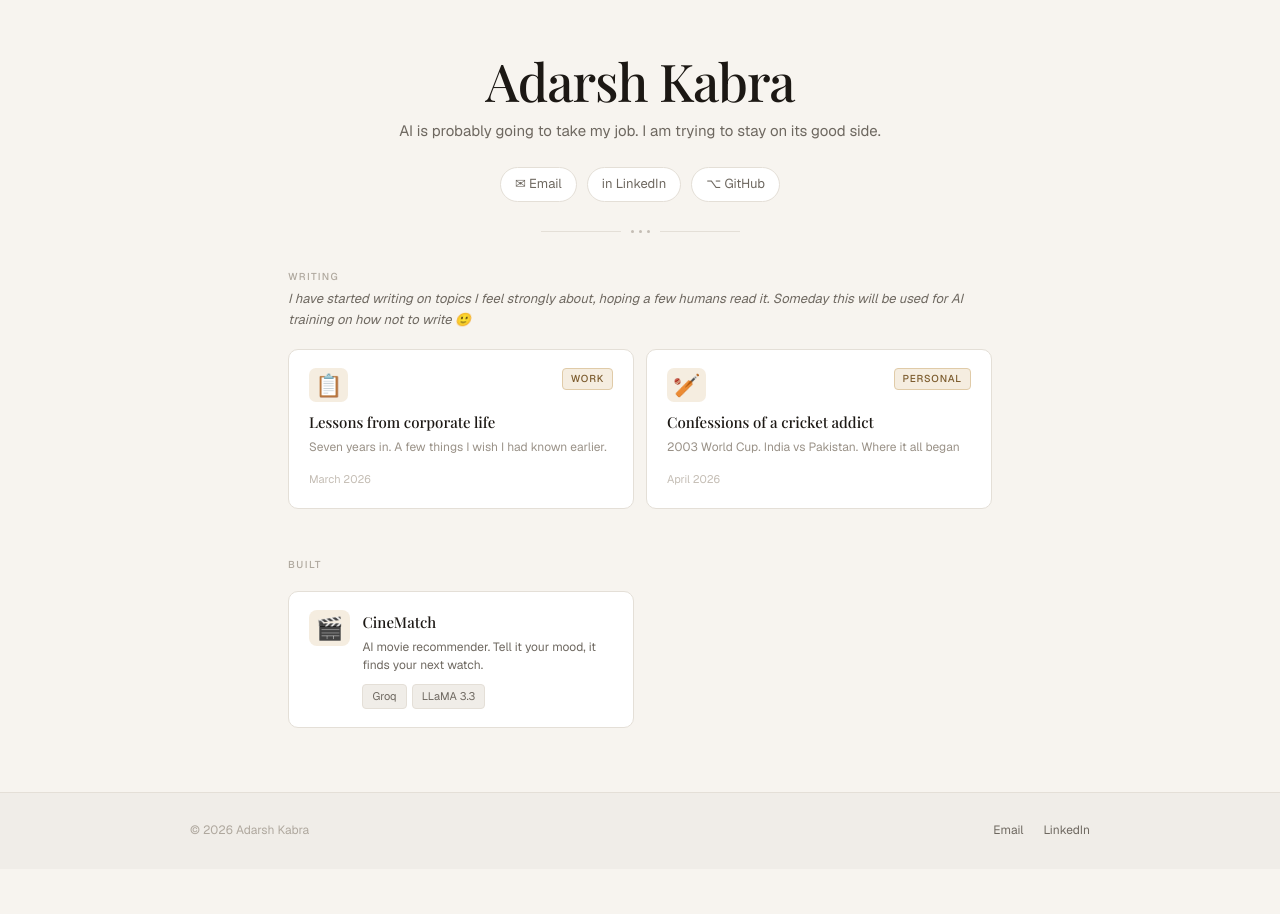
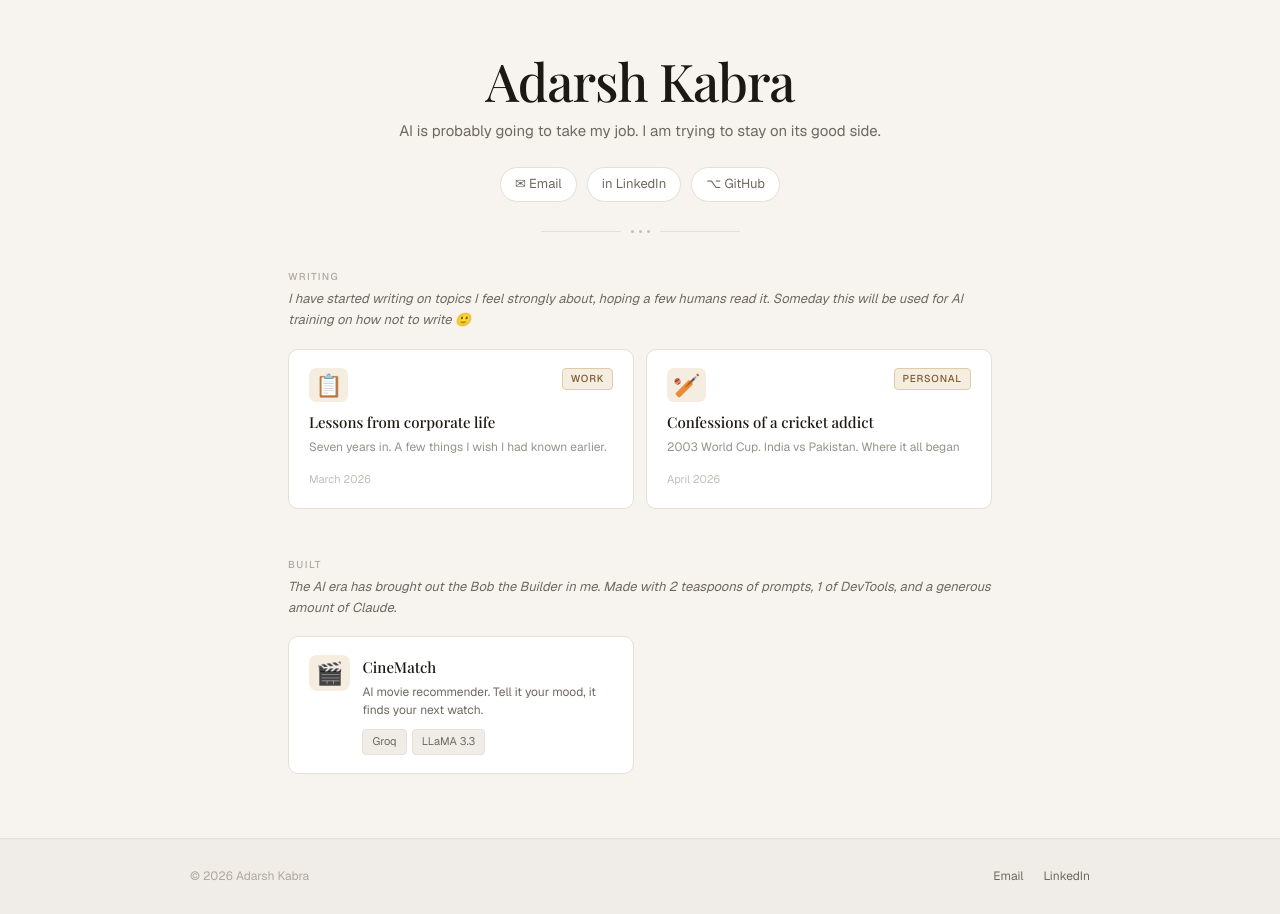
Before and after one commit to adarshkabra/adarsh-kabra, a Next.js app: page / in a window 1280 px wide. Before the commit the page ends 869 px from the top, so only its background shows below. Built offline with nearby package versions, Linux system fonts and the light colour scheme; a web font is replaced by a local one.

Commit message:
adding tag line to built section

```diff
--- a/app/page.tsx
+++ b/app/page.tsx
@@ -101,7 +101,10 @@ export default function Home() {
 
       <section style={{ marginBottom: 64 }}>
         <div style={{ display: 'flex', justifyContent: 'space-between', alignItems: 'center', marginBottom: 18 }}>
-          <p className="section-label" style={{ marginBottom: 0 }}>Built</p>
+          <div>
+  <p className="section-label" style={{ marginBottom: 4 }}>Built</p>
+  <p style={{ fontSize: 13, color: '#6e6860', fontStyle: 'italic' }}>The AI era has brought out the Bob the Builder in me. Made with 2 teaspoons of prompts, 1 of DevTools, and a generous amount of Claude.</p>
+</div>
 
         </div>
 
```
